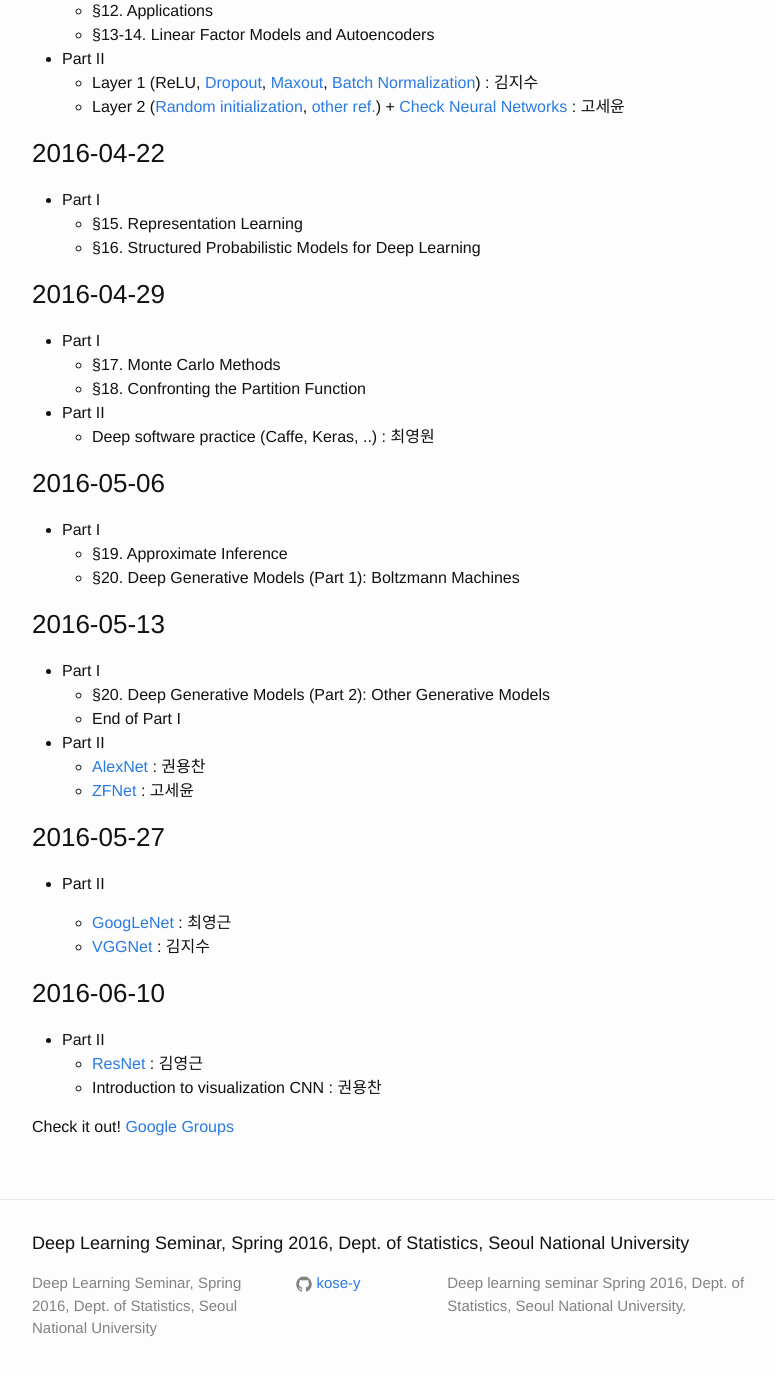
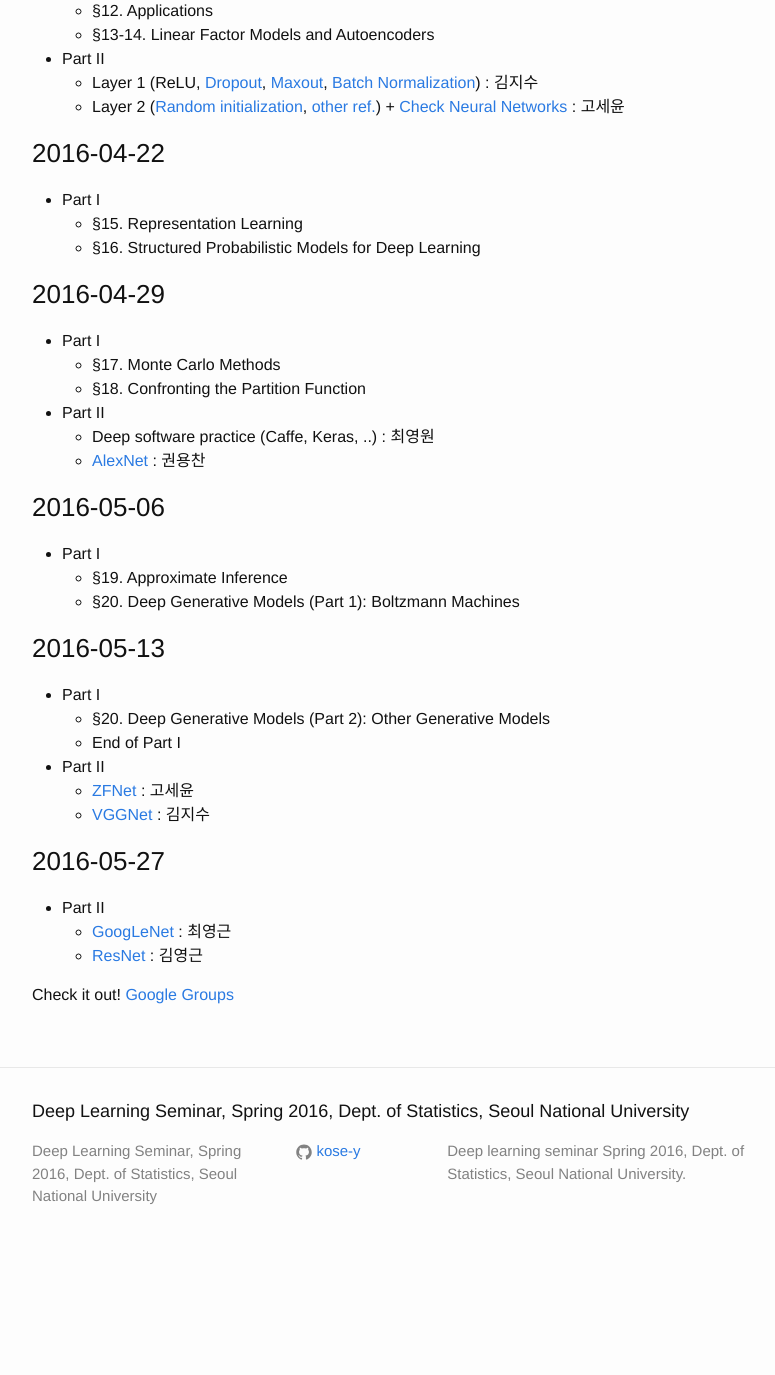
Before and after one commit to snu-stat/dl-seminar, a Jekyll site: the page built from _posts/2016-03-16-schedule.md, in a window 1280 px wide and 1400 px high, scrolled down 1462 px. Shown: the top 1375 px of the window, without its empty margins (238-1013 px from the left). Built offline with Jekyll 4.4.1, drawn with Linux system fonts in a browser that asks for light colours; after the commit the page ends 2730 px from its top, so only the background shows below that.

Commit message:
Part II 일정 조정

```diff
--- a/_posts/2016-03-16-schedule.md
+++ b/_posts/2016-03-16-schedule.md
@@ -81,19 +82,13 @@ categories: schedule
     * End of Part I
 
 * Part II
-    - [AlexNet](http://papers.nips.cc/paper/4824-imagenet-classification-with-deep-convolutional-neural-networks.pdf) : 권용찬
     - [ZFNet](http://arxiv.org/abs/1311.2901) : 고세윤
+    - [VGGNet](http://www.robots.ox.ac.uk/~vgg/research/very_deep/) : 김지수
 
 ### 2016-05-27
 
 * Part II
-
     - [GoogLeNet](http://arxiv.org/abs/1409.4842) : 최영근
-    - [VGGNet](http://www.robots.ox.ac.uk/~vgg/research/very_deep/) : 김지수
-
-### 2016-06-10
-* Part II
     - [ResNet](http://arxiv.org/abs/1512.03385) : 김영근
-    - Introduction to visualization CNN : 권용찬
 
 Check it out! [Google Groups](https://groups.google.com/forum/#!forum/deep-reading-club)
```
Also changed, not shown: other parts of _posts/2016-03-16-schedule.md (+1 -0 lines).
